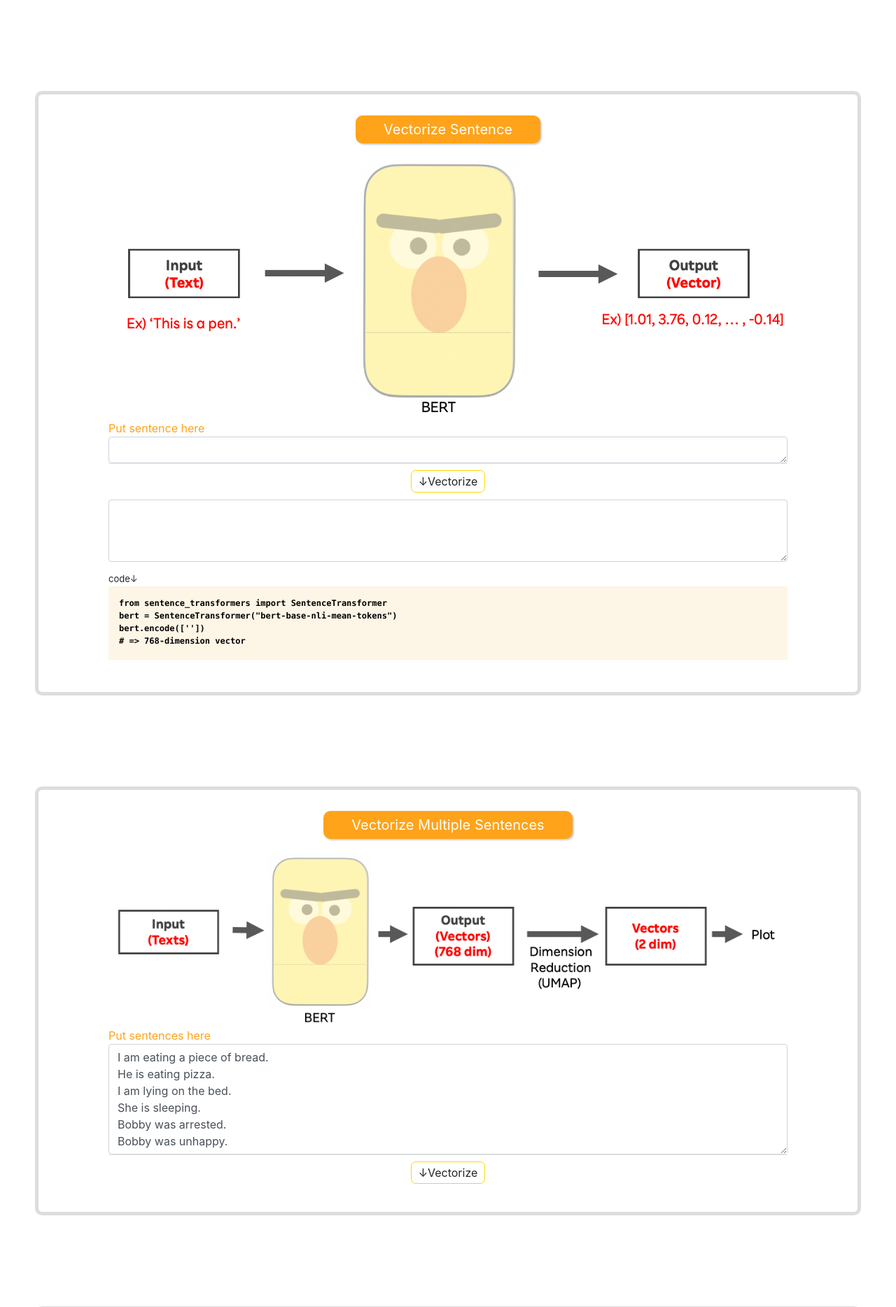
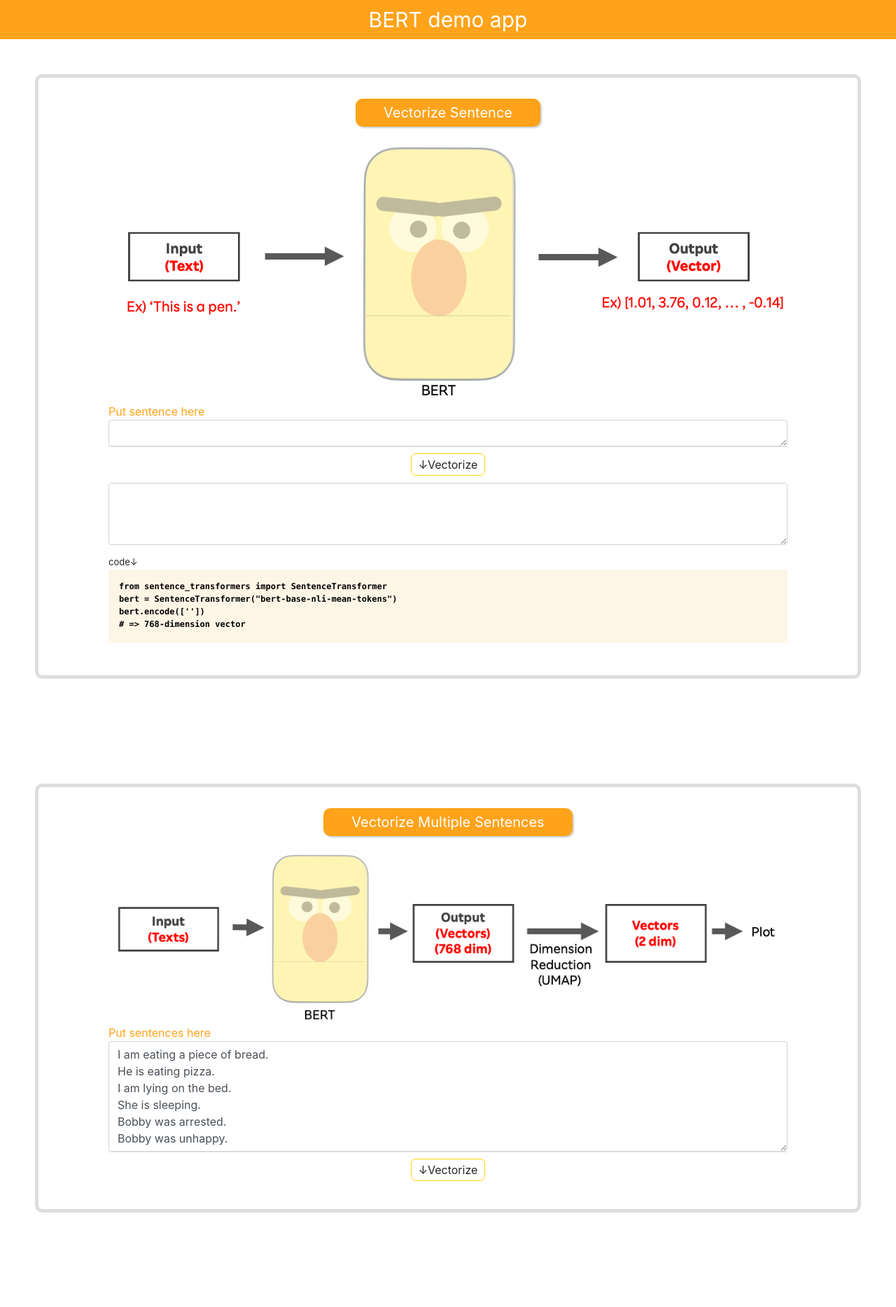
Before and after one commit to kiccho1101/bert_demo_app, a Flask app: page / in a window 1280 px wide. Shown: the top 1868 px of the page at 70% size. Run offline with Flask 2, Linux system fonts and the light colour scheme; parts of the project's set-up code (start-up, migrations or seed data) failed here and were passed over; some libraries are stand-ins or nearby versions.

Commit message:
add page title

```diff
--- a/static/css/app.css
+++ b/static/css/app.css
@@ -6,6 +6,16 @@
   display: none;
   z-index: 1000 !important;
   /* background: #ccc8; */
+}
+
+.page-title {
+  font-size: 30px;
+  text-align: center;
+  width: 100%;
+  background: #ffa31a;
+  padding: 13px;
+  line-height: 30px;
+  color: white;
 }
 
 .spinner-border {
@@ -30,7 +40,7 @@
 }
 
 .task {
-  margin: 130px 50px;
+  margin: 50px 50px 150px 50px;
   padding: 30px 100px;
   border: 5px solid #dddddd;
   border-radius: 10px;
--- a/templates/index.html
+++ b/templates/index.html
@@ -19,6 +19,12 @@
 </head>
 
 <body>
+  <!-- title -->
+  <div class="page-title">
+    BERT demo app
+  </div>
+  <!-- title end-->
+
   <!-- spinner -->
   <div class="overlay">
     <div class="spinner-border text-primary" role="status">
```
